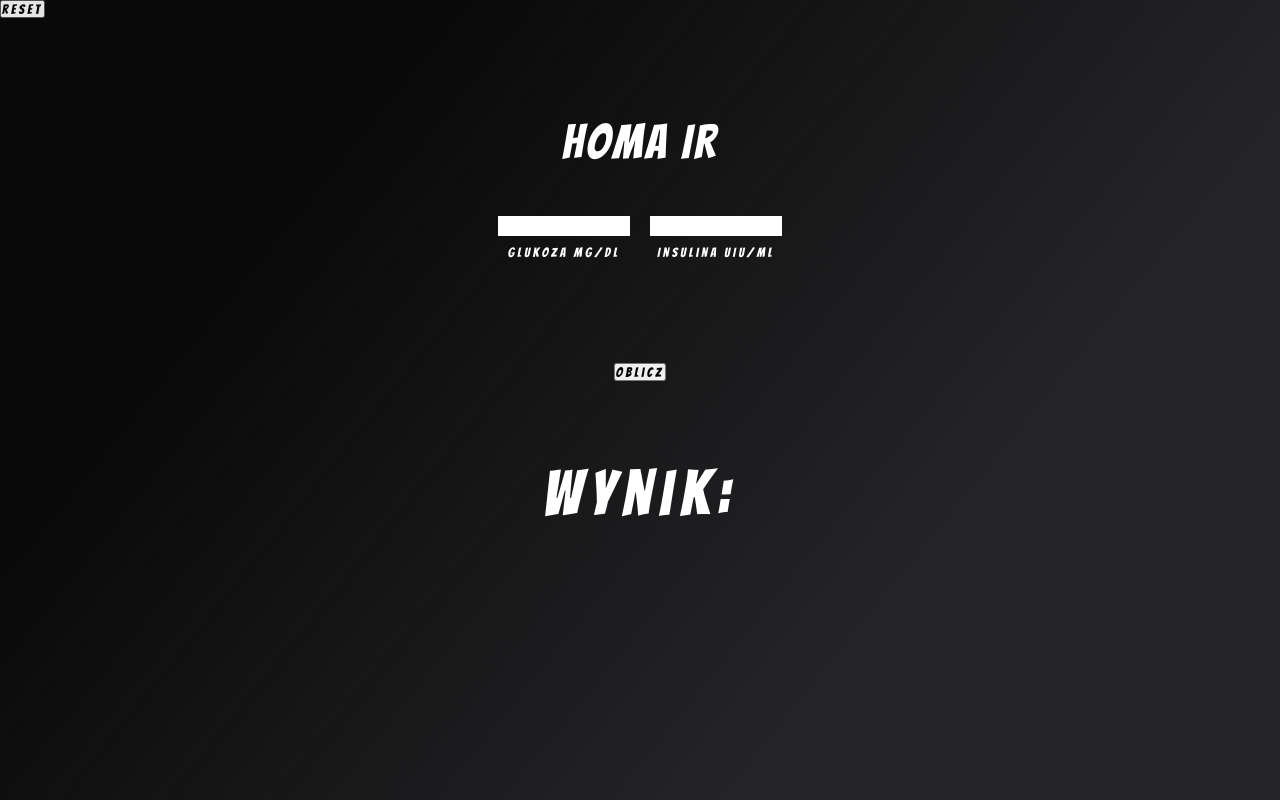
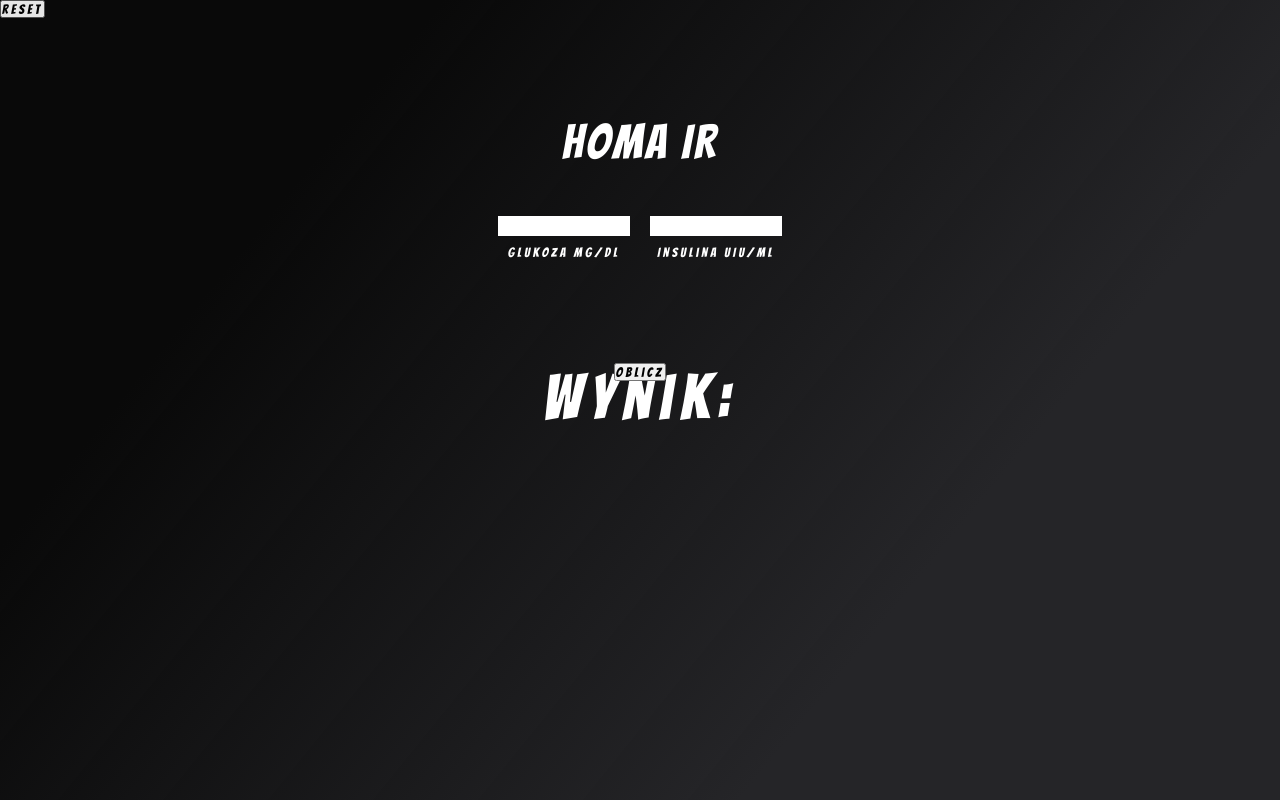
Before and after one commit to covalt1985/labcalc, a React (Create React App) app: page / in a window 1280 px wide. Both pictures are taken after a click on the item "HOMA IR". Built offline with nearby package versions, Linux system fonts and the light colour scheme.

Commit message:
add result animation

```diff
--- a/src/App.js
+++ b/src/App.js
@@ -6,10 +6,25 @@ import Menu from './Components/Menu/index';
 class App extends Component {
   static defaultProps = {
     tests: [
-      { testName: 'HOMA IR', shorthand: 'homa', inputs: 2 },
-      { testName: 'Wapń Skorygowany', shorthand: 'caCor', inputs: 2 },
-      { testName: 'Wapń / g Kreatyniny', shorthand: 'caCr', inputs: 2 },
-      { testName: 'Odzysk Prolaktyny', shorthand: 'prl', inputs: 2 },
+      { testName: 'HOMA IR', shorthand: 'homa', inputs: 2, units: '' },
+      {
+        testName: 'Wapń Skorygowany',
+        shorthand: 'caCor',
+        inputs: 2,
+        units: 'mg/dl',
+      },
+      {
+        testName: 'Wapń / g Kreatyniny',
+        shorthand: 'caCr',
+        inputs: 2,
+        units: 'mg/g',
+      },
+      {
+        testName: 'Odzysk Prolaktyny',
+        shorthand: 'prl',
+        inputs: 2,
+        units: '%',
+      },
     ],
   };
 
--- a/src/Components/Menu/index.js
+++ b/src/Components/Menu/index.js
@@ -29,6 +29,7 @@ class Menu extends Component {
   }
 
   handleButtonClick() {
+    this.restartAnimation();
     //select active inputs
     const inputValues = Array.from(
       document.getElementsByClassName(this.state.activeTest)
@@ -45,14 +46,17 @@ class Menu extends Component {
     this.setState({ result: result });
   }
 
+  restartAnimation() {
+    const result = document.querySelector('h1');
+    result.classList.remove('clicked');
+    void result.offsetWidth;
+    result.classList.add('clicked');
+  }
+
   componentDidUpdate(prevProps) {
     return prevProps.isClicked !== this.props.isClicked
       ? this.setState({ activeTest: this.props.activeItem(), result: '' })
       : '';
-  }
-
-  resultChange() {
-    document.querySelector('#change').classList.toggle('changed');
   }
 
   render() {
@@ -78,8 +82,7 @@ class Menu extends Component {
             Oblicz
           </button>
           <h1 className={this.props.isClicked ? 'clicked' : ''}>
-            Wynik:
-            <span id="change">{this.state.result}</span>
+            Wynik: {this.state.result}
           </h1>
         </ul>
       </div>
--- a/src/Components/Menu/style.css
+++ b/src/Components/Menu/style.css
@@ -126,12 +126,15 @@ li + div {
     font-size: 1.5rem;
     width: 100%;
   }
+  h1.clicked {
+    font-size: 2rem;
+  }
 }
 
 /* result and  count button */
 
 h1 {
-  position: absolute;
+  margin-top: 13vh;
   bottom: 30%;
   font-size: 4rem;
   display: var(--hide);
@@ -153,16 +156,6 @@ h1 {
   animation: var(--animate);
 }
 
-span#change {
-  display: inline-block;
-  position: absolute;
-  animation: var(--animate);
-}
-
-.changed {
-  animation: var(--animate);
-}
-
 .hello + div span {
   display: block;
   color: var(--white);
```
Also changed, not shown: 1 other file (tests, documents, lock files or other folders).
